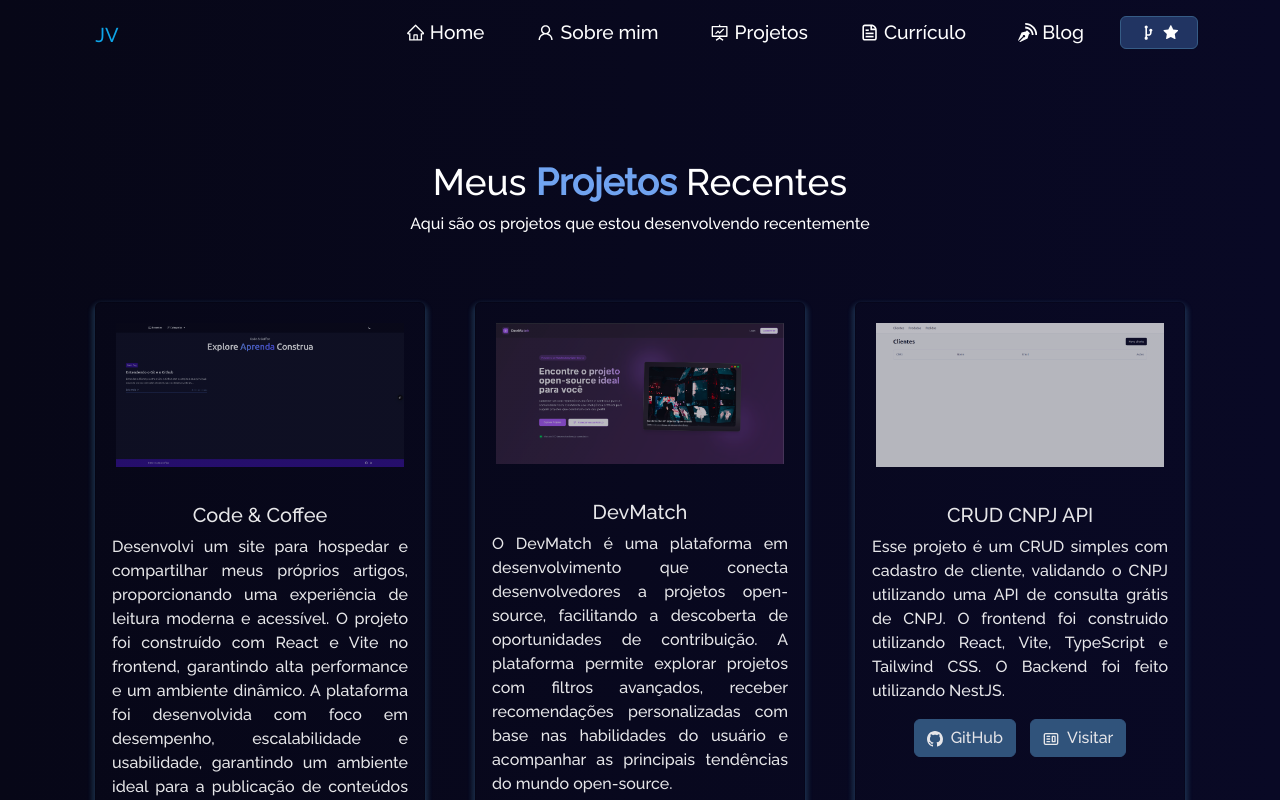
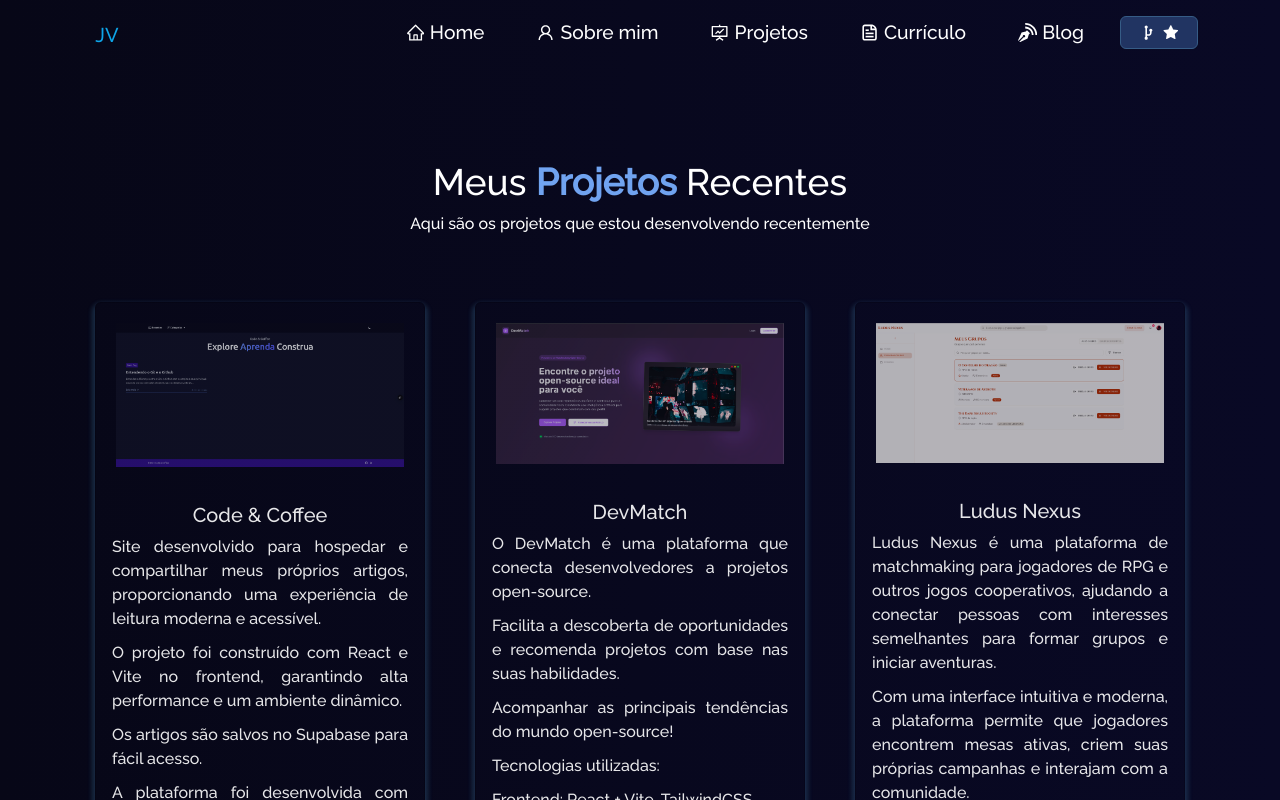
Before and after one commit to Joaovitor12j/Portfolio, a React (Vite) app: page /projetos in a window 1280 px wide. Shown: the top 800 px of the page. Built offline with nearby package versions, Linux system fonts and the light colour scheme.

Commit message:
feat(files): Update Projects
Update Projects

```diff
--- a/src/components/Projects/ProjectCards.tsx
+++ b/src/components/Projects/ProjectCards.tsx
@@ -12,8 +12,17 @@ function ProjectCards(props) {
       <Card.Body>
         <Card.Title>{props.title}</Card.Title>
         <Card.Text style={{ textAlign: "justify" }}>
-          {props.description}
+          {Array.isArray(props.description) ? (
+            props.description.map((paragraph, index) => (
+              <p key={index} style={{ marginBottom: "10px" }}>
+                {paragraph}
+              </p>
+            ))
+          ) : (
+            <p>{props.description}</p>
+          )}
         </Card.Text>
+
         <Button variant="primary" href={props.ghLink} target="_blank">
           <BsGithub /> &nbsp;
           {props.isBlog ? "Blog" : "GitHub"}
--- a/src/components/Projects/Projects.tsx
+++ b/src/components/Projects/Projects.tsx
@@ -4,6 +4,7 @@ import Particle from "../Particle";
 import DevMatch from "../../assets/Projects/DevMatch.png";
 import CrudApi from "../../assets/Projects/CrudApi.png";
 import CodeCoffee from "../../assets/Projects/CodeCoffee.png";
+import LudusNexus from "../../assets/Projects/LudusNexus.png";
 
 function Projects() {
   return (
@@ -22,8 +23,13 @@ function Projects() {
               imgPath={CodeCoffee}
               isBlog={true}
               title="Code & Coffee"
-              description="Desenvolvi um site para hospedar e compartilhar meus próprios artigos, proporcionando uma experiência de leitura moderna e acessível.
-              O projeto foi construído com React e Vite no frontend, garantindo alta performance e um ambiente dinâmico. A plataforma foi desenvolvida com foco em desempenho, escalabilidade e usabilidade, garantindo um ambiente ideal para a publicação de conteúdos próprios."
+              description={[
+                "Site desenvolvido para hospedar e compartilhar meus próprios artigos, proporcionando uma experiência de leitura moderna e" +
+                " acessível.",
+                "O projeto foi construído com React e Vite no frontend, garantindo alta performance e um ambiente dinâmico.",
+                "Os artigos são salvos no Supabase para fácil acesso.",
+                "A plataforma foi desenvolvida com foco em desempenho, escalabilidade e usabilidade, garantindo um ambiente ideal para a publicação de conteúdos próprios."
+              ]}
               ghLink="https://code-coffee-blog.vercel.app"
               demoLink="https://code-coffee-blog.vercel.app"
             />
@@ -34,8 +40,38 @@ function Projects() {
               imgPath={DevMatch}
               isBlog={false}
               title="DevMatch"
-              description="O DevMatch é uma plataforma em desenvolvimento que conecta desenvolvedores a projetos open-source, facilitando a descoberta de oportunidades de contribuição. A plataforma permite explorar projetos com filtros avançados, receber recomendações personalizadas com base nas habilidades do usuário e acompanhar as principais tendências do mundo open-source."
+              description={[
+                "O DevMatch é uma plataforma que conecta desenvolvedores a projetos open-source.",
+                "Facilita a descoberta de oportunidades e recomenda projetos com base nas suas habilidades.",
+                "Acompanhar as principais tendências do mundo open-source!",
+                "Tecnologias utilizadas:",
+                "Frontend: React + Vite, TailwindCSS",
+                "Backend: Laravel",
+                "Bando de dados: MySQL",
+                "Fila: Laravel Queues",
+                "Integração com GitHub API"
+              ]}
               demoLink="https://open-source-match.vercel.app/"
+            />
+          </Col>
+
+          <Col md={4} className="project-card">
+            <ProjectCard
+              imgPath={LudusNexus}
+              isBlog={false}
+              title="Ludus Nexus"
+              description={[
+                "Ludus Nexus é uma plataforma de matchmaking para jogadores de RPG e outros jogos cooperativos, ajudando a conectar pessoas com" +
+                " interesses semelhantes para formar grupos e iniciar aventuras.",
+                "Com uma interface intuitiva e moderna, a plataforma permite que jogadores encontrem mesas ativas, criem suas próprias campanhas e" +
+                " interajam com a comunidade.\n",
+                "Tecnologias Utilizadas: \n",
+                "Frontend: React + Vite, TailwindCSS\n",
+                "Backend: Laravel\n" ,
+                "Banco de Dados: MySQL\n",
+                "Design: UI/UX focada na experiência do jogador"
+              ]}
+              demoLink="https://ludus-nexus-demo.vercel.app"
             />
           </Col>
 
```
Also changed, not shown: src/assets/Projects/LudusNexus.png (added).
